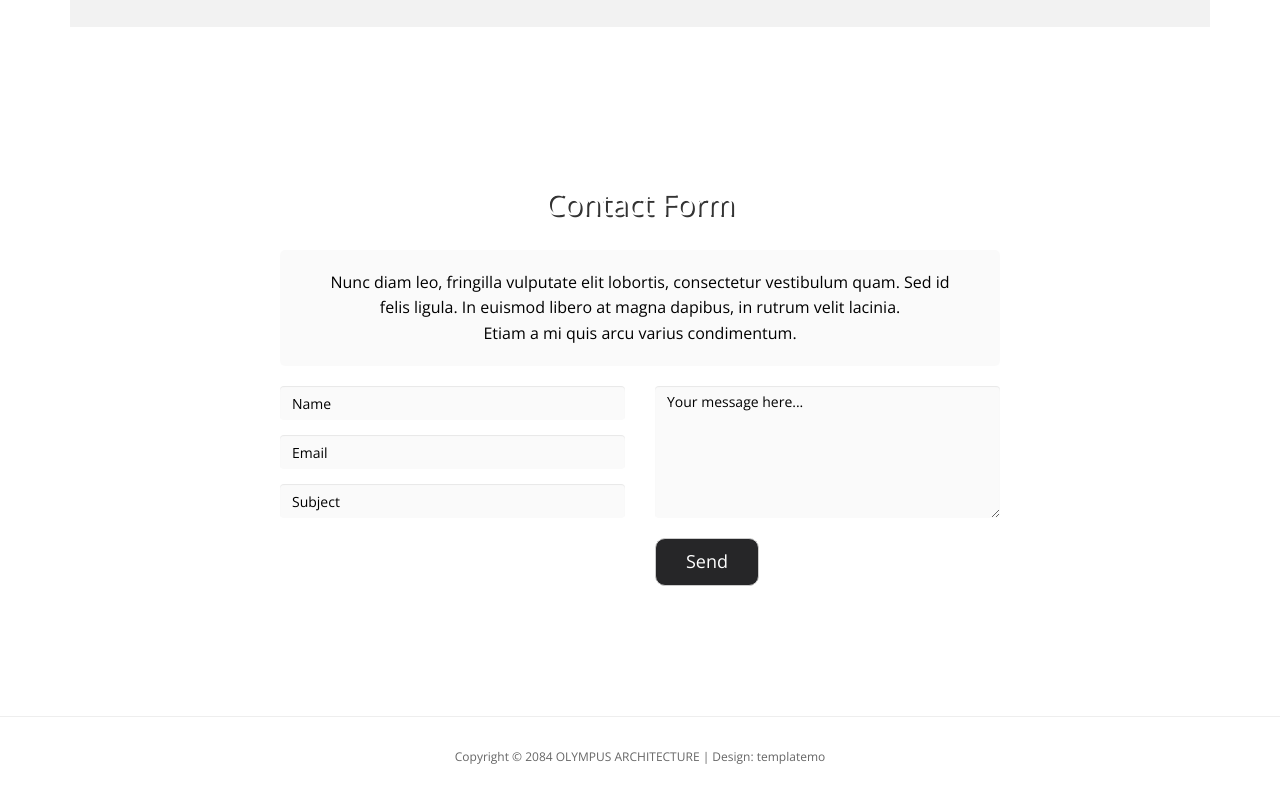
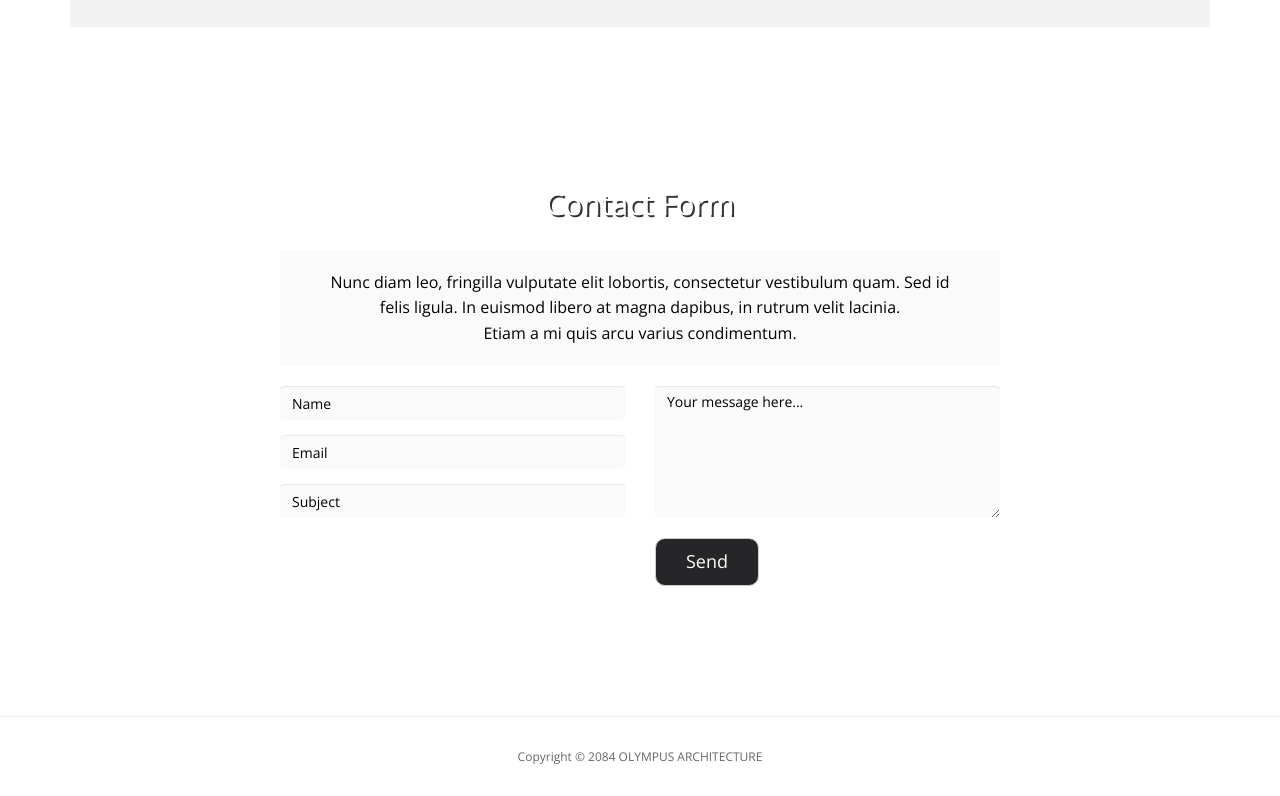
Before and after one commit to Temilola007/temilola00777.github.io, a plain HTML site: page index.html in a window 1280 px wide. Shown: the part 3532-4328 px from the top of the page. Drawn offline with nearby package versions, Linux system fonts and the light colour scheme.

Commit message:
Update index.html

```diff
--- a/index.html
+++ b/index.html
@@ -251,8 +251,7 @@ http://www.templatemo.com/tm-476-conquer
 								<div class="row">
 									<div class="col-sm-12 text-center">
 										<p class="copy">Copyright © 2084 OLYMPUS ARCHITECTURE
-
-                                        | Design: templatemo</p>
+                                       </p>
 									</div>
 								</div>
 							</div>
```
